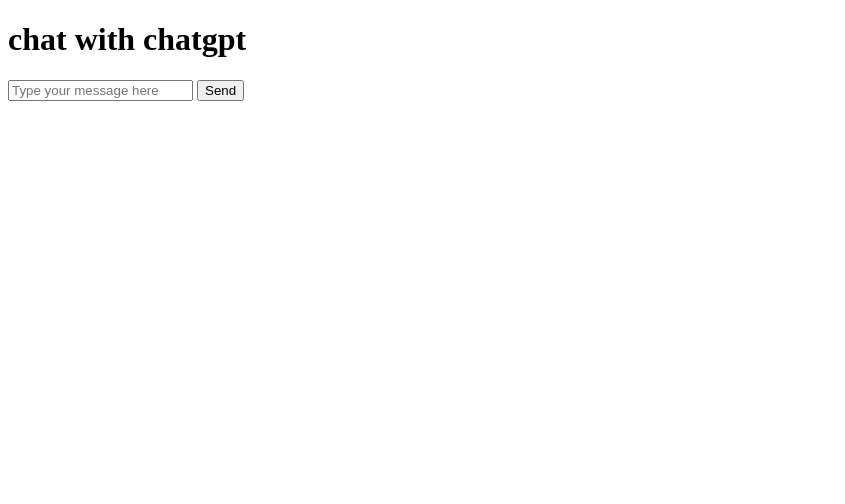
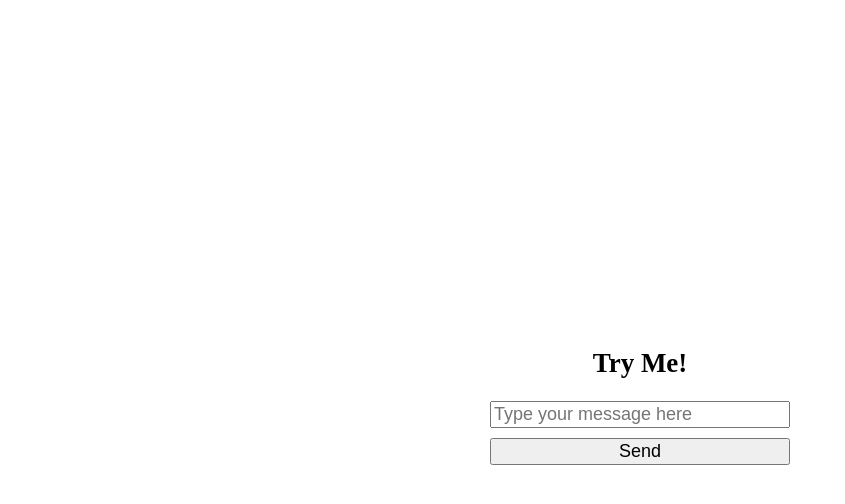
Before and after one commit to LawFuHin/chatgpt, a website: page public/index.html in a window 1280 px wide. Shown: the whole page, without its empty margins (0-845 px from the left). Drawn offline with Linux system fonts and the light colour scheme.

Commit message:
style: add css

```diff
--- a/public/index.html
+++ b/public/index.html
@@ -2,9 +2,31 @@
 <html>
 <head>
     <title>Chat with GPT-4</title>
+    <style>
+        body {
+            display: flex;
+            flex-direction: column;
+            justify-content: center;
+            align-items: center;
+            height: 100vh;
+            margin: 0;
+            padding: 0;
+            font-size: 18px;
+        }
+        #chat-form {
+            display: flex;
+            flex-direction: column;
+            width: 80%;
+            max-width: 300px;
+        }
+        #chat-form input, #chat-form button {
+            margin-bottom: 10px;
+            font-size: 18px;
+        }
+    </style>
 </head>
 <body>
-    <h1>chat with chatgpt</h1>
+    <h2>Try Me!</h2>
     <form id="chat-form">
         <input type="text" id="message" placeholder="Type your message here" required>
         <button type="submit">Send</button>
```
